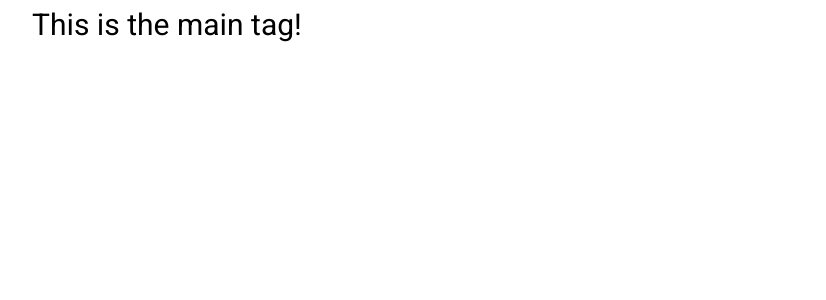
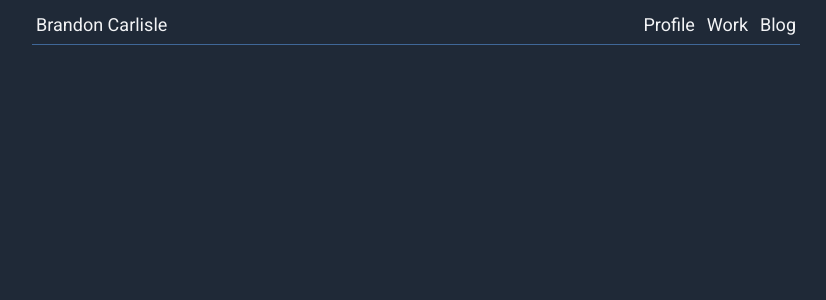
Before and after one commit to brandon-carlisle/portfolio, a Next.js app: page / in a window 1280 px wide. Shown: the top 300 px of the page, without its empty margins (224-1050 px from the left). Built offline with nearby package versions, Linux system fonts and the light colour scheme.

Commit message:
added navbar

```diff
--- a/components/layout.js
+++ b/components/layout.js
@@ -1,5 +1,12 @@
+import Navbar from './navbar';
+
 function Layout({ children }) {
-  return <main className="mx-auto max-w-screen-md">{children}</main>;
+  return (
+    <>
+      <Navbar />
+      <main className="mx-auto max-w-screen-md">{children}</main>
+    </>
+  );
 }
 
 export default Layout;
--- /dev/null
+++ b/components/navbar.js
@@ -0,0 +1,25 @@
+import Link from 'next/link';
+
+function Navbar({}) {
+  return (
+    <nav className="mx-auto flex max-w-screen-md items-center justify-between border-b border-blue-400/50 p-1 text-lg">
+      <div>
+        <Link href="/">Brandon Carlisle</Link>
+      </div>
+
+      <ul className="flex gap-3">
+        <li>
+          <Link href="/profile">Profile</Link>
+        </li>
+        <li>
+          <Link href="/work">Work</Link>
+        </li>
+        <li>
+          <Link href="/blog">Blog</Link>
+        </li>
+      </ul>
+    </nav>
+  );
+}
+
+export default Navbar;
--- a/pages/_document.js
+++ b/pages/_document.js
@@ -4,7 +4,7 @@ export default function Document() {
   return (
     <Html lang="en">
       <Head />
-      <body className="min-h-screen min-w-full p-2">
+      <body className="min-h-screen min-w-full bg-gray-800 p-2 text-gray-100">
         <Main />
         <NextScript />
       </body>
--- a/pages/index.js
+++ b/pages/index.js
@@ -9,9 +9,7 @@ function Home() {
         <link rel="icon" href="/favicon.ico" />
       </Head>
 
-      <div>
-        <h1 className="text-3xl">This is the main tag!</h1>
-      </div>
+      <div></div>
     </>
   );
 }
```
